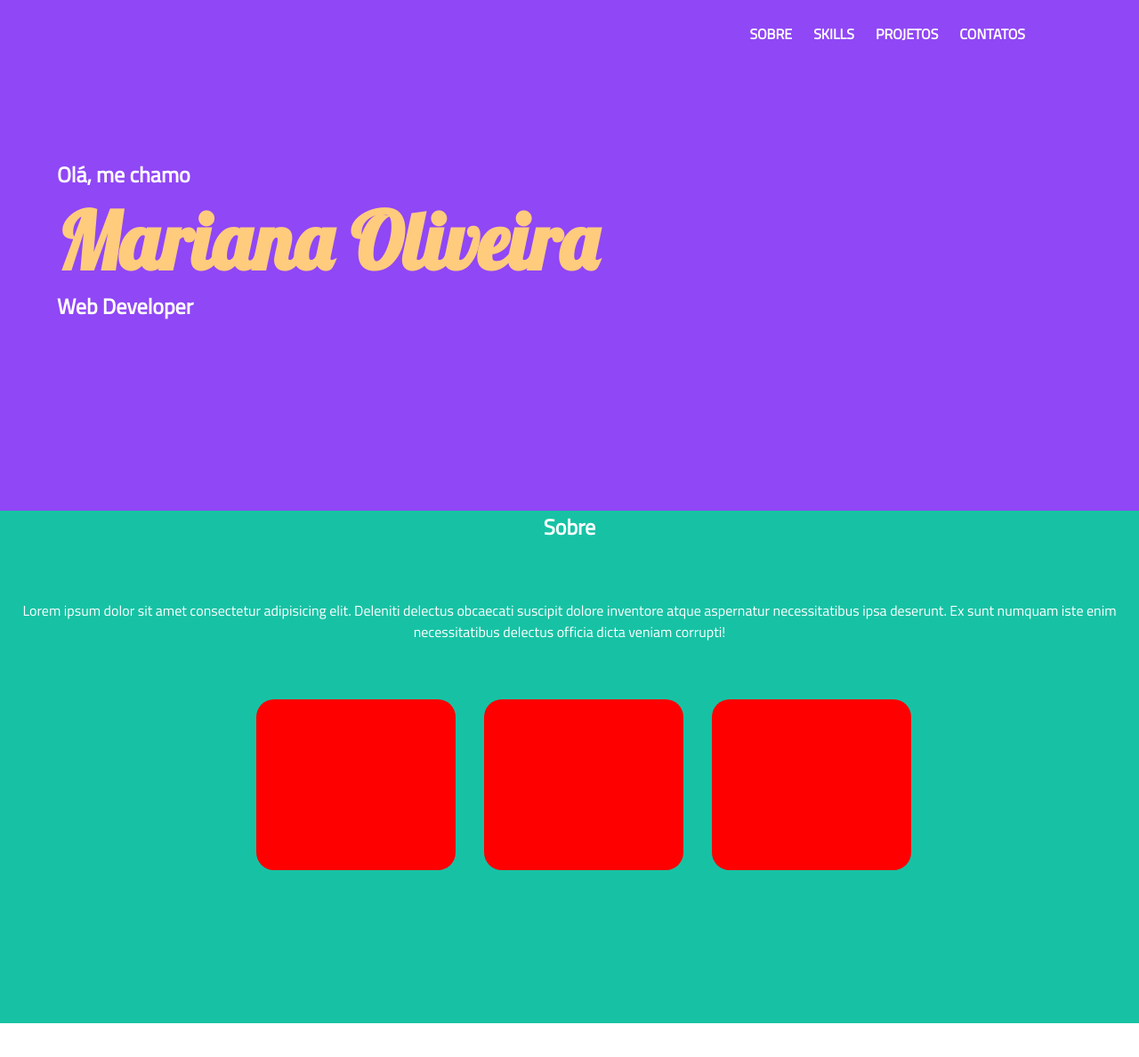
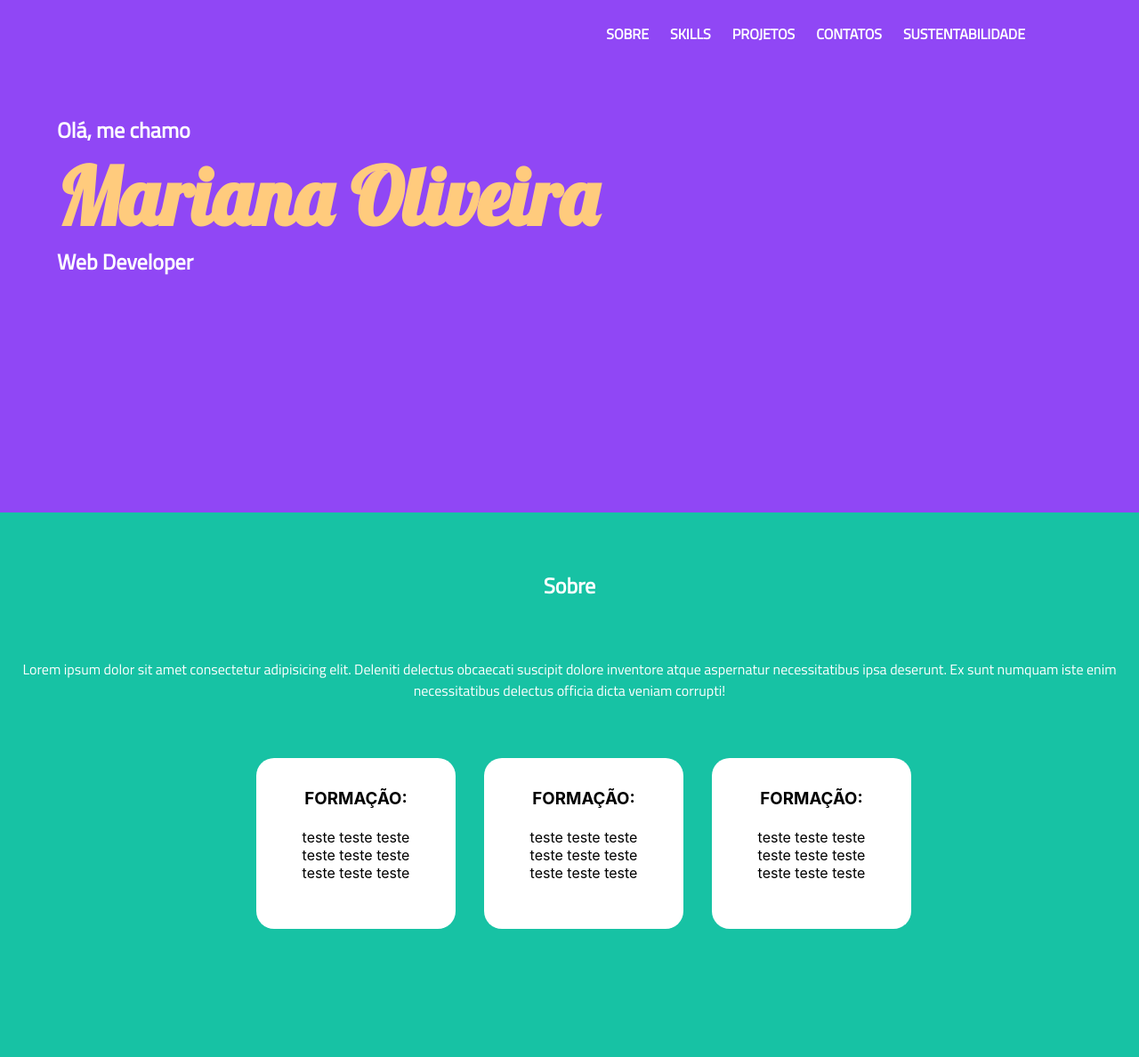
Before and after one commit to marioli99/desafio-mod3, a React (Create React App) app: page / in a window 1280 px wide. Shown: the top 1188 px of the page at 89% size. Before the commit the page ends 1150 px from the top, so only its background shows below. Built offline with nearby package versions, Linux system fonts and the light colour scheme.

Commit message:
Colocando Sobre

```diff
--- a/src/App.jsx
+++ b/src/App.jsx
@@ -9,6 +9,7 @@ const GlobalStyle = createGlobalStyle`
   margin : 0;
   padding: 0;
   box-sizing: border-box;
+  list-style: none;
 }
 `;
 
--- a/src/components/Banner/Banner.jsx
+++ b/src/components/Banner/Banner.jsx
@@ -1,14 +1,14 @@
 import React from "react";
-import { Container,ContainerTitle, Title , Name} from "./BannerStyle";
+import * as S from "./BannerStyle";
 
 export default function Banner (){
     return (
-        <Container>
-        <ContainerTitle>
-        <Title>Olá, me chamo</Title>
-        <Name>Mariana Oliveira</Name>
-        <Title>Web Developer</Title>
-        </ContainerTitle>
-        </Container>
+        <S.Container>
+        <S.ContainerTitle>
+        <S.Title>Olá, me chamo</S.Title>
+        <S.Name>Mariana Oliveira</S.Name>
+        <S.Title>Web Developer</S.Title>
+        </S.ContainerTitle>
+        </S.Container>
     )
 }
--- a/src/components/Banner/BannerStyle.js
+++ b/src/components/Banner/BannerStyle.js
@@ -2,7 +2,7 @@ import styled from "styled-components";
 
 export const Container = styled.div`
   background-color: #9047f5;
-  height: 41vw;
+  height: 45vw;
   width: 100%;
 `;
 export const Title = styled.h2`
--- a/src/components/Cards/Card.jsx
+++ /dev/null
@@ -1,12 +0,0 @@
-import React from "react";
-import { CardBackground, ContainerCard } from "./CardStyle";
-export default function Card () {
-    return (
-        <ContainerCard>
-            <CardBackground></CardBackground>
-            <CardBackground></CardBackground>
-            <CardBackground></CardBackground>
-
-        </ContainerCard>
-    )
-}
--- a/src/components/Navigation/Nav.jsx
+++ b/src/components/Navigation/Nav.jsx
@@ -10,6 +10,7 @@ export default function Nav (){
                 <Li>SKILLS</Li>
                 <Li>PROJETOS</Li>
                 <Li>CONTATOS</Li>
+                <Li>SUSTENTABILIDADE</Li>
             </List>
         </nav>
         </ContainerNav>
--- a/src/components/Navigation/NavStyle.js
+++ b/src/components/Navigation/NavStyle.js
@@ -2,6 +2,9 @@ import styled from "styled-components";
 
 export const ContainerNav = styled.div`
   background-color: #9047f5;
+  width: 100%;
+  height: 80px;
+  position: fixed;
 `;
 export const List = styled.ul`
   display: flex;
--- a/src/components/Cards/CardStyle.js
+++ b/src/components/Sobre/CardStyle.js
@@ -1,15 +1,29 @@
 import styled from "styled-components";
 
 export const CardBackground = styled.div`
-  background-color: red;
+  background-color: white;
   height: 12rem;
   width: 14rem;
   border-radius: 20px;
   margin-left: 2rem;
+  text-align: center;
 `;
 export const ContainerCard = styled.div`
   display: flex;
+  -webkit-flex-wrap: wrap;
   flex-wrap: wrap;
   align-items: center;
   justify-content: center;
+
+  /* Texto */
+
+  color: black;
+  text-align: center;
 `;
+
+export const Ul = styled.ul`
+  margin-top: 10%;
+`;
+export const H3 = styled.h3`
+  margin-top: 15%;
+`;
--- a/src/components/Sobre/Sobre.jsx
+++ b/src/components/Sobre/Sobre.jsx
@@ -1,6 +1,6 @@
 import React from "react";
 import { ContainerSobre, Cards } from "./SobreStyle";
-import Card from "../Cards/Card";
+import * as S from "./CardStyle";
 
 export default function Sobre () {
     return (
@@ -8,7 +8,32 @@ export default function Sobre () {
             <h2>Sobre</h2>
             <p>Lorem ipsum dolor sit amet consectetur adipisicing elit. Deleniti delectus obcaecati suscipit dolore inventore atque aspernatur necessitatibus ipsa deserunt. Ex sunt numquam iste enim necessitatibus delectus officia dicta veniam corrupti!</p>
 
-            <Cards><Card/></Cards>
+            <S.ContainerCard>
+            <S.CardBackground>
+                <S.H3>FORMAÇÃO:</S.H3>
+                <S.Ul>
+                    <li>teste teste teste</li>
+                    <li>teste teste teste</li>
+                    <li>teste teste teste</li>
+                </S.Ul>
+            </S.CardBackground>
+            <S.CardBackground>
+            <S.H3>FORMAÇÃO:</S.H3>
+                <S.Ul>
+                    <li>teste teste teste</li>
+                    <li>teste teste teste</li>
+                    <li>teste teste teste</li>
+                </S.Ul>
+            </S.CardBackground>
+            <S.CardBackground>
+            <S.H3>FORMAÇÃO:</S.H3>
+                <S.Ul>
+                    <li>teste teste teste</li>
+                    <li>teste teste teste</li>
+                    <li>teste teste teste</li>
+                </S.Ul>
+            </S.CardBackground>
+        </S.ContainerCard>
 
         </ContainerSobre>
     )
--- a/src/components/Sobre/SobreStyle.js
+++ b/src/components/Sobre/SobreStyle.js
@@ -2,7 +2,8 @@ import styled from "styled-components";
 
 export const ContainerSobre = styled.div`
   background-color: #17c2a4;
-  height: 45vw;
+  height: 700px;
+  padding-top: 5%;
   text-align: center;
   color: white;
 
```
Also changed, not shown: src/components/Skills/Skills.jsx (added), src/components/Skills/SkillsStyle.js (added).
